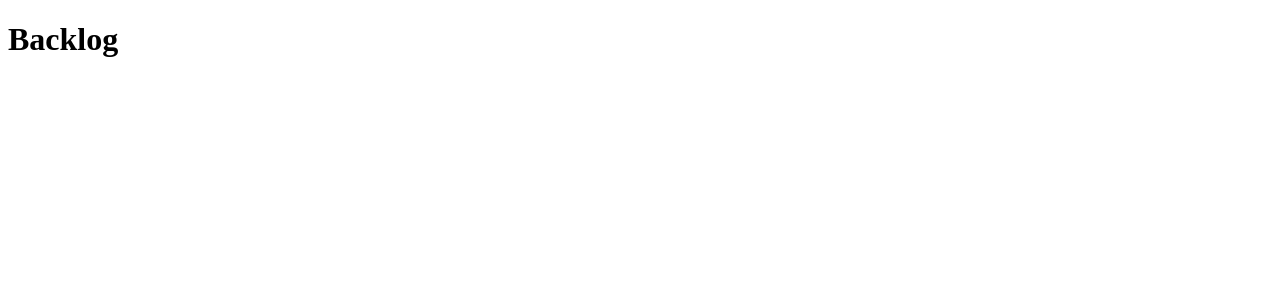
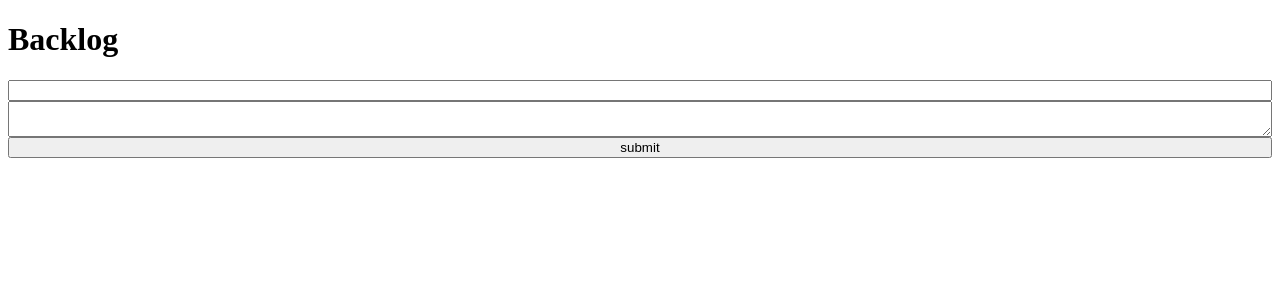
Before and after one commit to maximten/backlog, a Next.js app: page / in a window 1280 px wide. Shown: the top 300 px of the page. Built offline with nearby package versions, Linux system fonts and the light colour scheme.

Commit message:
feat: push pop added

```diff
--- a/package.json
+++ b/package.json
@@ -7,6 +7,10 @@
     "next": "^9.1.6",
     "react": "^16.12.0",
     "react-dom": "^16.12.0",
+    "react-redux": "^7.1.3",
+    "redux": "^4.0.5",
+    "redux-devtools-extension": "^2.13.8",
+    "styled-components": "^4.4.1",
     "typescript": "^3.7.4"
   },
   "scripts": {
--- a/pages/index.tsx
+++ b/pages/index.tsx
@@ -1,12 +1,10 @@
 import React, { FC } from 'react'
-import { KeyCodes, useKeyboard } from 'src/use-keyboard'
+import { AppComponent } from 'src/app-component'
 
 const IndexPage: FC = () => {
     return (
-        <div>
-            <h1>Backlog</h1>
-        </div>
+        <AppComponent />
     )
 }
 
-export default IndexPage;
+export default IndexPage
--- /dev/null
+++ b/src/app-component.tsx
@@ -0,0 +1,13 @@
+import React, { FC } from 'react'
+import { Provider } from 'react-redux'
+import { store } from 'src/store'
+import { StackArrayComponent } from 'src/stack-array-component'
+
+export const AppComponent: FC = () => {
+    return (
+        <Provider store={store}>
+            <h1>Backlog</h1>
+            <StackArrayComponent />
+        </Provider>
+    )
+}
--- /dev/null
+++ b/src/item-component.tsx
@@ -0,0 +1,42 @@
+import React, { FC, useCallback, useState } from 'react'
+import { StackItem } from 'src/use-stacks'
+import { useStacks } from 'src/use-stacks'
+import styled from 'styled-components'
+
+type Props = {
+    data: StackItem
+    index: number
+}
+
+const Form = styled.form`
+    display: flex;
+    flex-direction: column;
+`
+
+export const ItemComponent: FC<Props> = ({ data: { title, content }, index }) => {
+    const [currentTitle, setCurrentTitle] = useState(title)
+    const [currentContent, setCurrentContent] = useState(content)
+
+    const { modifyStackItem } = useStacks()
+
+    const handleTitleChange = useCallback((e) => {
+        e.preventDefault()
+        setCurrentTitle(e.target.value)
+    }, [])
+    const handleContentChange = useCallback((e) => {
+        e.preventDefault()
+        setCurrentContent(e.target.value)
+    }, [])
+    const handleSubmit = useCallback((e) => {
+        modifyStackItem(index, { title: currentTitle, content: currentContent })
+        e.preventDefault()
+    }, [currentTitle, currentContent])
+
+    return (
+        <Form onSubmit={handleSubmit}>
+            <input value={currentTitle} onChange={handleTitleChange} />
+            <textarea value={currentContent} onChange={handleContentChange} />
+            <button>submit</button>
+        </Form>
+    )
+}
--- /dev/null
+++ b/src/stack-array-component.tsx
@@ -0,0 +1,37 @@
+import React, { FC, useCallback } from 'react'
+import { useStacks, createEmptyItem } from 'src/use-stacks'
+import { useKeyboard, KeyCodes } from 'src/use-keyboard'
+import { StackComponent } from 'src/stack-component'
+
+type Props = {}
+
+export const StackArrayComponent: FC<Props> = () => {
+    const { stacksOrder, stacks, pushStackItem, popStackItem } = useStacks()
+    useKeyboard({
+        [KeyCodes.N]: {
+            isCtrlPresed: false,
+            isShiftPressed: true,
+            callback: useCallback((e) => {
+                e.preventDefault()
+                pushStackItem(createEmptyItem())
+            }, [pushStackItem])
+        },
+        [KeyCodes.D]: {
+            isCtrlPresed: false,
+            isShiftPressed: true,
+            callback: useCallback((e) => {
+                e.preventDefault()
+                popStackItem()
+            }, [popStackItem])
+        },
+    })
+    return (
+        <div>
+            {
+                stacksOrder.map((item, key) => (
+                    <StackComponent key={key} stack={stacks[item]} />
+                ))
+            }
+        </div>
+    )
+}
--- /dev/null
+++ b/src/stack-component.tsx
@@ -0,0 +1,19 @@
+import React, { FC } from 'react'
+import { Stack } from 'src/use-stacks'
+import { ItemComponent } from 'src/item-component'
+
+type Props = {
+    stack: Stack
+}
+
+export const StackComponent: FC<Props> = ({ stack }) => {
+    return (
+        <>
+            {
+                stack.map((item, key) => (
+                    <ItemComponent key={key} data={item} index={key} />
+                ))
+            }
+        </>
+    )
+}
--- /dev/null
+++ b/src/store/index.ts
@@ -0,0 +1,9 @@
+import { createStore, combineReducers, applyMiddleware } from 'redux'
+import { composeWithDevTools } from 'redux-devtools-extension'
+import { stacks } from 'src/store/stacks'
+
+const rootReduer = combineReducers({
+    stacks
+})
+
+export const store = createStore(rootReduer, composeWithDevTools())
--- /dev/null
+++ b/src/store/stacks.ts
@@ -0,0 +1,66 @@
+const DEFAULT_STACK_KEY = 'default';
+
+const EMPTY_ITEM = {
+    title: '',
+    content: ''
+}
+
+const DEFAULT_STACKS = {
+    [DEFAULT_STACK_KEY]: [EMPTY_ITEM]
+}
+
+const DEFAULT_STACKS_ORDER = [
+    DEFAULT_STACK_KEY
+]
+
+const INITIAL_STATE = {
+    stacks: DEFAULT_STACKS,
+    key: DEFAULT_STACK_KEY,
+    order: DEFAULT_STACKS_ORDER,
+}
+
+const ACTIONS = {
+    SET_STACKS: "SET_STACKS",
+    SET_KEY: "SET_KEY",
+    SET_ORDER: "SET_ORDER",
+}
+
+export const setStacks = (stacks) => ({
+    type: ACTIONS.SET_STACKS,
+    payload: stacks
+})
+
+export const setKey = (key) => ({
+    type: ACTIONS.SET_KEY,
+    payload: key
+})
+
+export const setOrder = (order) => ({
+    type: ACTIONS.SET_ORDER,
+    payload: order
+})
+
+export const stacks = (state = INITIAL_STATE, { type, payload }) => {
+    switch (type) {
+        case ACTIONS.SET_STACKS: {
+            return {
+                ...state,
+                stacks: payload
+            }
+        }
+        case ACTIONS.SET_KEY: {
+            return {
+                ...state,
+                key: payload
+            }
+        }
+        case ACTIONS.SET_ORDER: {
+            return {
+                ...state,
+                order: payload
+            }
+        }
+        default:
+            return state
+    }
+}
--- a/src/use-keyboard.ts
+++ b/src/use-keyboard.ts
@@ -6,15 +6,17 @@ export enum KeyCodes {
     UP = 38,
     RIGHT = 39,
     DOWN = 40,
+    N = 78,
+    D = 68,
 }
 
 const CTRL_CODE = 1000;
 const SHIFT_CODE = 10000;
 
-type Bindings = Record<KeyCodes, {
+type Bindings = Record<number, {
     isCtrlPresed: boolean,
     isShiftPressed: boolean,
-    callback: (e: KeyboardEvent) => Promise<void>
+    callback: (e: KeyboardEvent) => void
 }>
 
 export const useKeyboard = (bindings: Bindings) => useEffect(() => {
@@ -22,7 +24,7 @@ export const useKeyboard = (bindings: Bindings) => useEffect(() => {
         return
     }
     const getEventHash = (keyCode: number, isCtrlPresed: boolean, isShiftPressed: boolean) =>
-        keyCode + Number(isCtrlPresed) * CTRL_CODE + Number(isShiftPressed) * SHIFT_CODE
+        Number(keyCode) + Number(isCtrlPresed) * CTRL_CODE + Number(isShiftPressed) * SHIFT_CODE
     const callbackMap = entriesOf(bindings)
         .reduce((carry, [keyCode, { isCtrlPresed, isShiftPressed, callback }]) => {
             const hash = getEventHash(keyCode, isCtrlPresed, isShiftPressed);
@@ -34,9 +36,10 @@ export const useKeyboard = (bindings: Bindings) => useEffect(() => {
         if (hash in callbackMap) {
             callbackMap[hash](e)
         }
+        console.log('e.keyCode', e.keyCode)
     }
     window.addEventListener('keydown', keydownCallback)
     return () => {
         window.removeEventListener('keydown', keydownCallback)
     }
-}, [])
+}, [bindings])
--- a/src/use-stacks.ts
+++ b/src/use-stacks.ts
@@ -1,43 +1,41 @@
-import { useState } from 'react'
+import { useSelector, useDispatch } from 'react-redux'
+import { setStacks, setKey, setOrder } from 'src/store/stacks'
 
 export type StackItem = {
     title: string;
-    data: string;
+    content: string;
 }
 
 export type Stack = StackItem[]
 
 export type Stacks = Record<string, Stack>
 
-const DEFAULT_STACK_KEY = 'default';
+export const createEmptyItem = () => ({
+    title: '',
+    content: ''
+})
 
-const DEFAULT_INIT_VALUE = {
-    [DEFAULT_STACK_KEY]: []
-}
-
-const DEFAULT_STACKS_ORDER = [
-    DEFAULT_STACK_KEY
-]
-
-export const useStacks = (
-    initStacks: Stacks = DEFAULT_INIT_VALUE,
-    initStackKey = DEFAULT_STACK_KEY,
-    initStackOrder = DEFAULT_STACKS_ORDER
-) => {
-    const [stacks, setStacks] = useState(initStacks)
-    const [stackKey, setStackKey] = useState(initStackKey)
-    const [stackOrder, setStackOrder] = useState(initStackOrder)
+export const useStacks = () => {
+    const {
+        stacks,
+        key,
+        order
+    } = useSelector((state) => {
+        return state.stacks
+    });
+    const dispatch = useDispatch()
 
     const getStack = () => {
-        return [...stacks[stackKey]]
+        return [...stacks[key]]
     }
+
     const setStack = (stack: Stack) => {
         const newStacks = { ...stacks }
-        newStacks[stackKey] = stack
-        setStacks(newStacks)
+        newStacks[key] = stack
+        dispatch(setStacks(newStacks))
     }
 
-    const addStackItem = (item: StackItem) => {
+    const pushStackItem = (item: StackItem) => {
         const newStack = getStack()
         newStack.push(item)
         setStack(newStack)
@@ -55,6 +53,11 @@ export const useStacks = (
         setStack(newStack)
     }
 
+    const popStackItem = () => {
+        const stack = getStack();
+        removeStackItem(stack.length - 1)
+    }
+
     const swapStackItems = (indexA: number, indexB: number) => {
         const newStack = getStack()
         const itemA = { ...newStack[indexA] }
@@ -65,9 +68,13 @@ export const useStacks = (
     }
 
     return {
-        addStackItem,
+        pushStackItem,
         modifyStackItem,
         removeStackItem,
-        swapStackItems
+        popStackItem,
+        swapStackItems,
+        stacks,
+        stackKey: key,
+        stacksOrder: order
     }
 }
```
Also changed, not shown: 1 other file (tests, documents, lock files or other folders).
